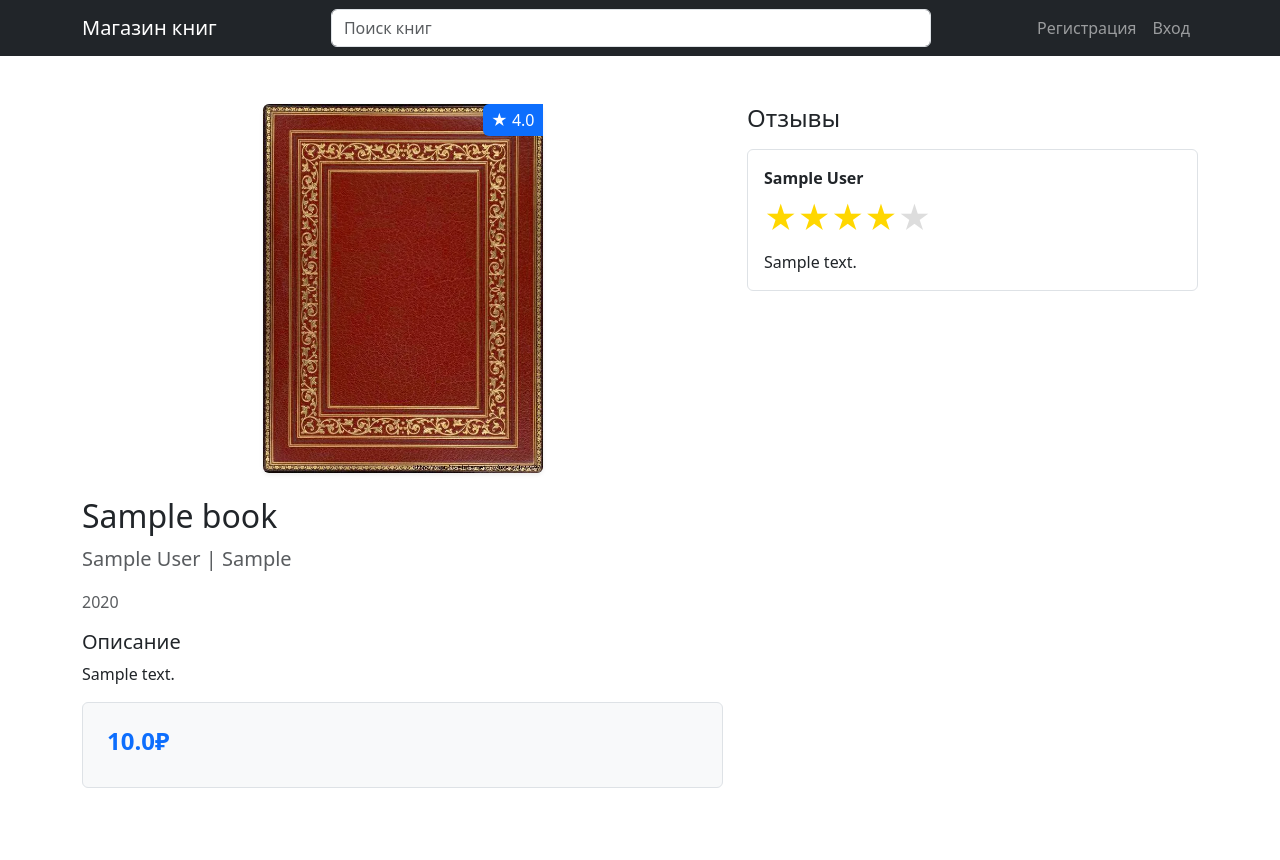
After one commit to RomaBorodin/internet-book-store, a Flask app: page /book/1 in a window 1280 px wide. The commit adds this page. Run offline with Flask 3, Linux system fonts and the light colour scheme; tables that the repository leaves empty hold one stand-in row (values such as "Sample post"); parts of the project's set-up code (start-up, migrations or seed data) failed here and were passed over.

Commit message:
finish book page

```diff
--- a/app/__init__.py
+++ b/app/__init__.py
@@ -3,7 +3,8 @@ from flask import Flask
 from config import settings
 from .extensions import db, login_manager, migrate
 
-from .auth import models, auth_bp
+from . import models
+from .auth import auth_bp
 from .main import main_bp
 
 
--- /dev/null
+++ b/app/main/forms.py
@@ -0,0 +1,8 @@
+from flask_wtf import FlaskForm
+from wtforms import TextAreaField, RadioField
+from wtforms.validators import DataRequired
+
+
+class ReviewForm(FlaskForm):
+    rating = RadioField(label='Оценка', choices=[(str(i), str(i)) for i in range(5, 0, -1)], validators=[DataRequired()])
+    comment = TextAreaField(label='Комментарий', validators=[DataRequired('Оставьте сообщение')])
--- a/app/main/routes.py
+++ b/app/main/routes.py
@@ -1,7 +1,10 @@
 from flask import render_template, redirect, url_for, request, jsonify
+from flask_login import current_user
 
+from app.extensions import db
 from . import main_bp
 from .. import models
+from . import forms
 
 
 @main_bp.route('/')
@@ -18,3 +21,39 @@ def search():
     books = models.Book.query.filter(models.Book.title.ilike(f'%{query}%')).limit(10).all()
     results = [{'id': b.id, 'title': b.title} for b in books]
     return jsonify(results)
+
+
+@main_bp.route('/book/<int:book_id>', methods=['GET', 'POST'])
+def book_info(book_id):
+    form = forms.ReviewForm()
+    book = models.Book.query.get_or_404(book_id)
+
+    if current_user.is_authenticated:
+        existing_review = models.Review.query.filter_by(book_id=book.id, user_id=current_user.id).first()
+
+    if form.validate_on_submit():
+        if existing_review:
+            existing_review.rating = int(form.rating.data)
+            existing_review.comment = form.comment.data
+        else:
+            review = models.Review(
+                book_id=book.id,
+                user_id=current_user.id,
+                rating=int(form.rating.data),
+                comment=form.comment.data
+            )
+
+            db.session.add(review)
+        db.session.commit()
+
+        return redirect(url_for('main.book_info', book_id=book.id))
+
+    return render_template('main/book_page.html', book=book, form=form)
+
+
+@main_bp.route('/delete_review/<int:review_id>', methods=['POST'])
+def delete_review(review_id):
+    review = models.Review.query.get_or_404(review_id)
+    db.session.delete(review)
+    db.session.commit()
+    return redirect(url_for('main.book_info', book_id=review.book_id))
--- a/app/models.py
+++ b/app/models.py
@@ -1,5 +1,8 @@
 from flask_login import UserMixin
+
 from app.extensions import db
+from sqlalchemy import func, select
+from sqlalchemy.ext.hybrid import hybrid_property
 
 
 class User(db.Model, UserMixin):
@@ -29,6 +32,15 @@ class Book(db.Model):
 
     reviews = db.relationship('Review', back_populates='book', cascade='all, delete-orphan')
 
+    @hybrid_property
+    def avg_rating(self):
+        avg = db.session.query(func.avg(Review.rating)).filter(Review.book_id == self.id).scalar()
+        return round(avg, 1) if avg else 0
+
+    @avg_rating.expression
+    def avg_rating(cls):
+        return select(func.avg(Review.rating)).where(Review.book_id == cls.id)
+
 
 class Review(db.Model):
     __tablename__ = 'reviews'
--- /dev/null
+++ b/app/static/css/book_page.css
@@ -0,0 +1,19 @@
+.star-rating {
+    direction: rtl;
+    display: inline-flex;
+    font-size: 2rem;
+    cursor: pointer;
+}
+.star-rating input {
+    display: none;
+}
+.star-rating label {
+    color: #dddddd;
+    transition: color 0.2s;
+    cursor: pointer;
+}
+.star-rating input:checked ~ label,
+.star-rating label:hover,
+.star-rating label:hover ~ label {
+    color: #ffd700;
+}
--- a/app/templates/layouts/base.html
+++ b/app/templates/layouts/base.html
@@ -6,6 +6,7 @@
     <meta http-equiv="X-UA-Compatible" content="ie=edge">
     <link href="https://cdn.jsdelivr.net/npm/bootstrap@5.3.6/dist/css/bootstrap.min.css" rel="stylesheet"
           integrity="sha384-4Q6Gf2aSP4eDXB8Miphtr37CMZZQ5oXLH2yaXMJ2w8e2ZtHTl7GptT4jmndRuHDT" crossorigin="anonymous">
+    {% block css %}{% endblock %}
     <title>{% block title %}{% endblock %}</title>
 </head>
 <body>
@@ -16,7 +17,7 @@
 
         <div class="position-relative w-100" style="max-width: 600px;">
             <input type="search" id="search" class="form-control me-2" placeholder="Поиск книг" autocomplete="off">
-            <div id="results" class="list-group position-absolute w-100"></div>
+            <div id="results" class="list-group position-absolute w-100" style="z-index: 100"></div>
         </div>
 
         <ul class="navbar-nav">
--- /dev/null
+++ b/app/templates/main/book_page.html
@@ -0,0 +1,107 @@
+{% extends 'layouts/base.html' %}
+
+{% block title %}{{ book.title }}{% endblock %}
+{% block css %}
+    <link rel="stylesheet" href="{{ url_for('static', filename='css/book_page.css') }}">
+{% endblock %}
+
+{% block content %}
+<div class="container py-5">
+    <div class="row g-4">
+        <div class="col-md-7">
+            <!-- Обложка книги и рейтинг -->
+            <div class="mb-4 d-flex justify-content-center">
+                <div class="position-relative" style="max-width: 280px;">
+                    <img src="{{ url_for('static', filename='images/cover_sample.webp') }}"
+                         alt="Обложка книги" class="img-fluid rounded shadow-sm">
+                    <div class="position-absolute top-0 end-0 bg-primary text-white px-2 py-1 rounded-start">
+                        ★ {{ book.avg_rating }}
+                    </div>
+                </div>
+            </div>
+
+            <!-- Информация о книге -->
+            <h2>{{ book.title }}</h2>
+            <p class="fs-5 text-muted">{{ book.author }} | {{ book.genre }}</p>
+            <p class="text-muted">{{ book.year }}</p>
+
+            <h5>Описание</h5>
+            <p>{{ book.description }}</p>
+
+            <div class="bg-light border p-4 rounded mb-4">
+                <h4 class="text-primary fw-bold">{{ book.price }}₽</h4>
+
+                {% if current_user.is_authenticated %}
+                <div class="d-flex gap-2 mt-3">
+                    <button class="btn btn-primary btn-sm">Добавить в корзину</button>
+                </div>
+                {% endif %}
+            </div>
+        </div>
+
+        <!-- Отзывы и форма -->
+        <div class="col-md-5">
+            {% if current_user.is_authenticated %}
+            <div class="border rounded p-3 mb-4 bg-light">
+                <h5 class="mb-3">Оставить отзыв</h5>
+                <form method="POST" action="{{ url_for('main.book_info', book_id=book.id) }}" novalidate>
+                    {{ form.hidden_tag() }}
+                    <div class="mb-3">
+                        <div class="star-rating">
+                            {% for value, label in form.rating.choices %}
+                                <input type="radio" id="star{{ value }}" name="{{ form.rating.name }}" value="{{ value }}" class="d-none">
+                                <label for="star{{ value }}">
+                                    ★
+                                </label>
+                            {% endfor %}
+                        </div>
+                        {% for error in form.rating.errors %}
+                            <div class="text-danger">{{ error }}</div>
+                        {% endfor %}
+                    </div>
+                    <div class="mb-3">
+                        {{ form.comment.label(class="form-label") }}
+                        {{ form.comment(class="form-control", rows=3) }}
+                        {% for error in form.comment.errors %}
+                            <div class="text-danger">{{ error }}</div>
+                        {% endfor %}
+                    </div>
+                    <button type="submit" class="btn btn-success btn-sm">Отправить отзыв</button>
+                </form>
+            </div>
+            {% endif %}
+
+            <h4 class="mb-3">Отзывы</h4>
+            {% if book.reviews %}
+                {% for review in book.reviews %}
+                <div class="border rounded p-3 mb-3">
+
+                    <p class="fw-bold mb-1">{{ review.user.name }}</p>
+
+                    <div class="star-rating mb-2">
+                        {% for i in range(5, 0, -1) %}
+                            {% if i <= review.rating %}
+                                <span style="color: #ffd700;">★</span>
+                            {% else %}
+                                <span style="color: #dddddd;">★</span>
+                            {% endif %}
+                        {% endfor %}
+                    </div>
+
+                    <p class="mb-0">{{ review.comment }}</p>
+
+                    {% if current_user.is_authenticated and current_user.id == review.user_id %}
+                        <form action="{{ url_for('main.delete_review', review_id=review.id) }}" method="post" class="mt-2 text-end">
+                            <button type="submit" class="btn btn-sm btn-danger">Удалить</button>
+                        </form>
+                    {% endif %}
+                </div>
+                {% endfor %}
+
+            {% else %}
+                <p>Отзывов пока нет</p>
+            {% endif %}
+        </div>
+    </div>
+</div>
+{% endblock %}
```
Also changed, not shown: app/static/images/cover_sample.webp (added).
